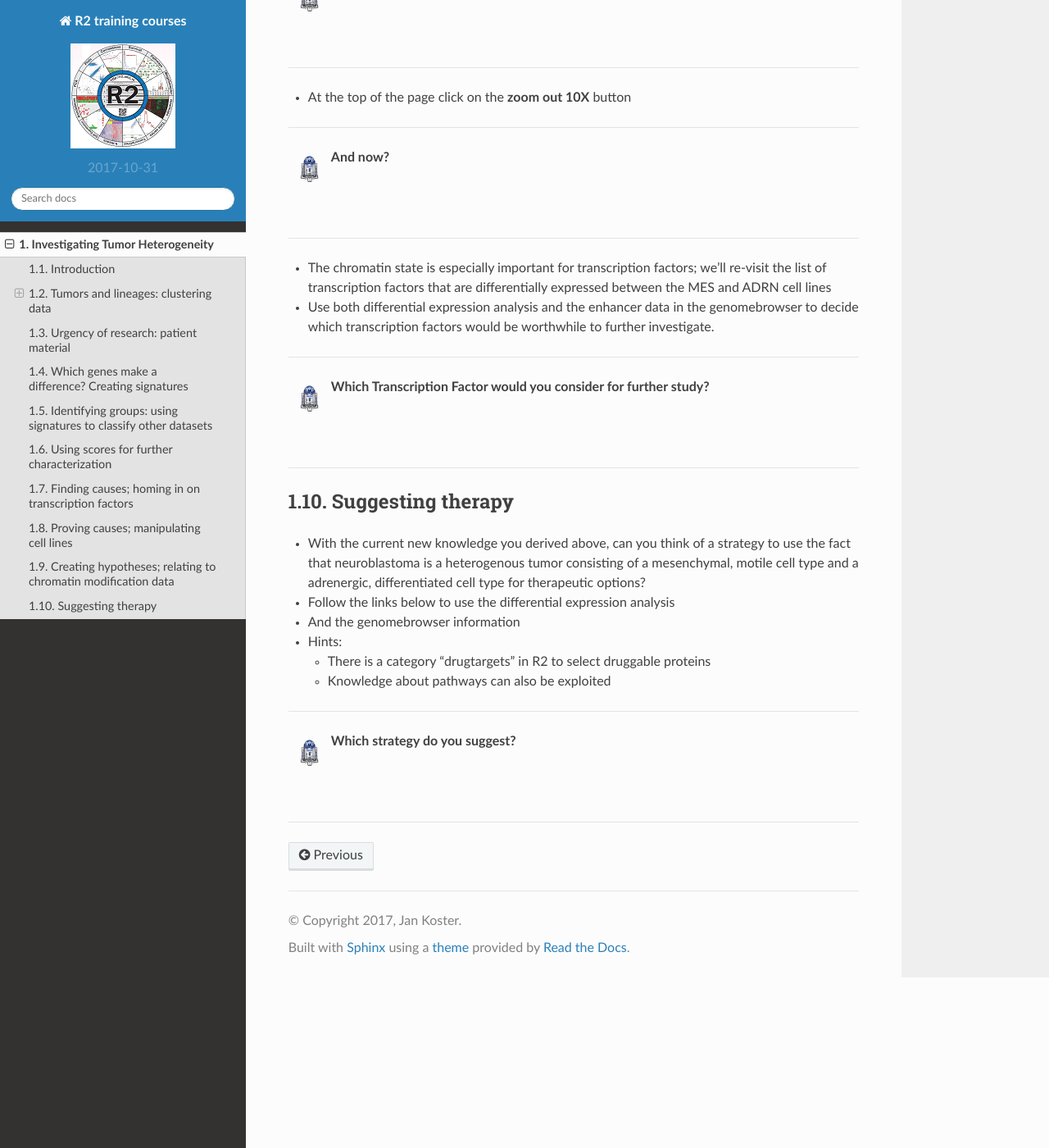
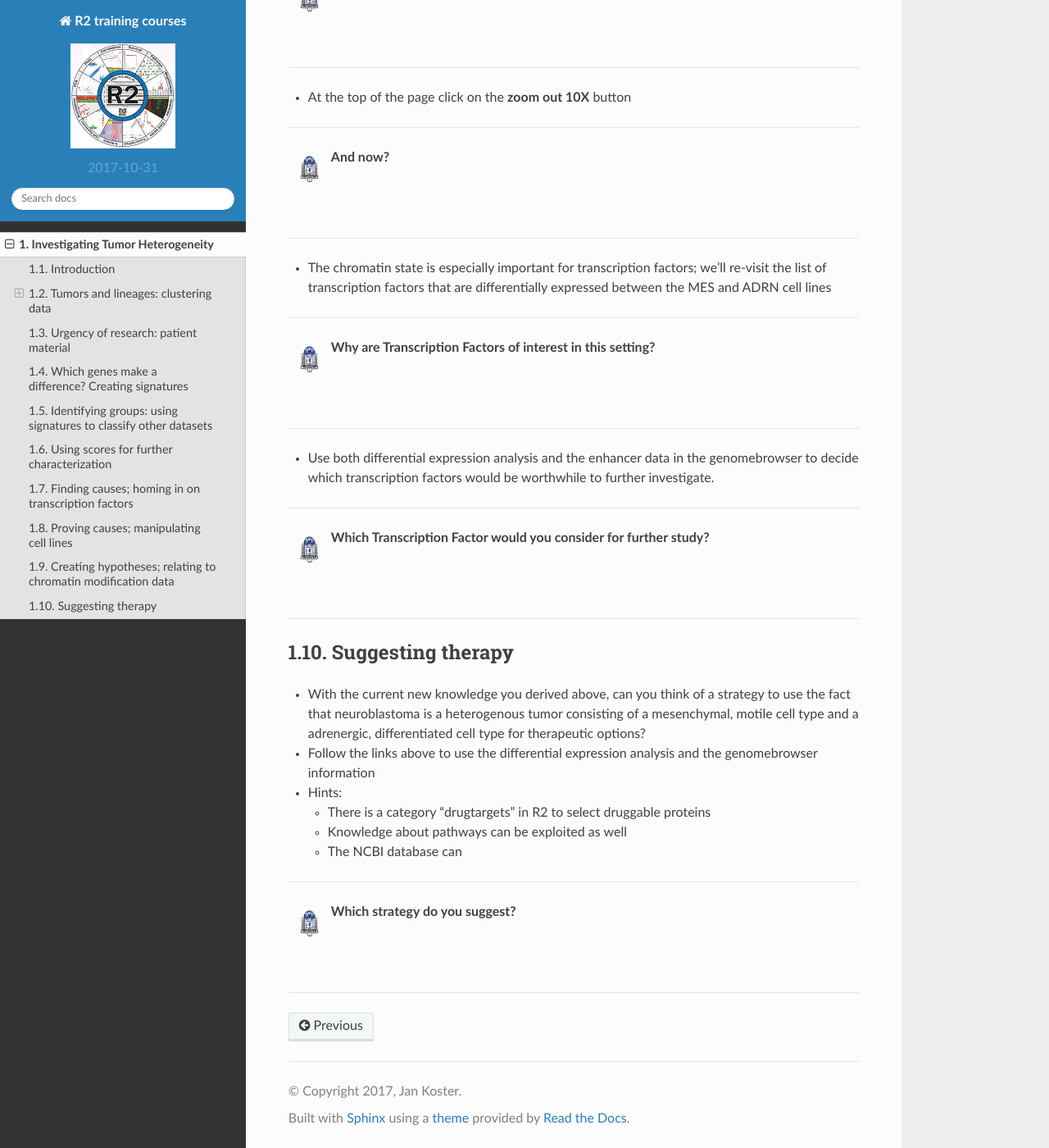
Before and after one commit to antronerds/r2-training-courses, a Sphinx documentation site: the page built from docs/Investigating_Tumor_Heterogeneity.md, in a window 1280 px wide and 1400 px high, scrolled down 14937 px. Shown: the whole window at 82% size. Built offline with Sphinx 7.4.7 and the Read the Docs theme 2.0.0, drawn with Linux system fonts in a browser that asks for light colours.

Commit message:
Added text to 1.10

```diff
--- a/docs/Investigating_Tumor_Heterogeneity.md
+++ b/docs/Investigating_Tumor_Heterogeneity.md
@@ -764,6 +764,16 @@ Epigenetic versus genetic; the concept of re-programming
 ---------
 
 * The chromatin state is especially important for transcription factors; we'll re-visit the list of transcription factors that are differentially expressed between the MES and ADRN cell lines
+
+---------
+  ![](_static/images/R2d2_logo.png)**Why are Transcription Factors of interest in this setting?**
+
+<br>
+<br>
+
+---------
+
+
 * Use both differential expression analysis and the enhancer data in the genomebrowser to decide which transcription factors would be worthwhile to further investigate.
 
 
@@ -781,11 +791,11 @@ Suggesting therapy
 ---------------------
 
 * With the current new knowledge you derived above, can you think of a strategy to use the fact that neuroblastoma is a heterogenous tumor consisting of a mesenchymal, motile cell type and a adrenergic, differentiated cell type for therapeutic options?
-* Follow the links below to use the differential expression analysis
-* And the genomebrowser information
+* Follow the links above to use the differential expression analysis and the genomebrowser information
 * Hints:
   * There is a category "drugtargets" in R2 to select druggable proteins
-  * Knowledge about pathways can also be exploited
+  * Knowledge about pathways can be exploited as well
+  * The NCBI database can
 
 ---------
   ![](_static/images/R2d2_logo.png)**Which strategy do you suggest?**
```
